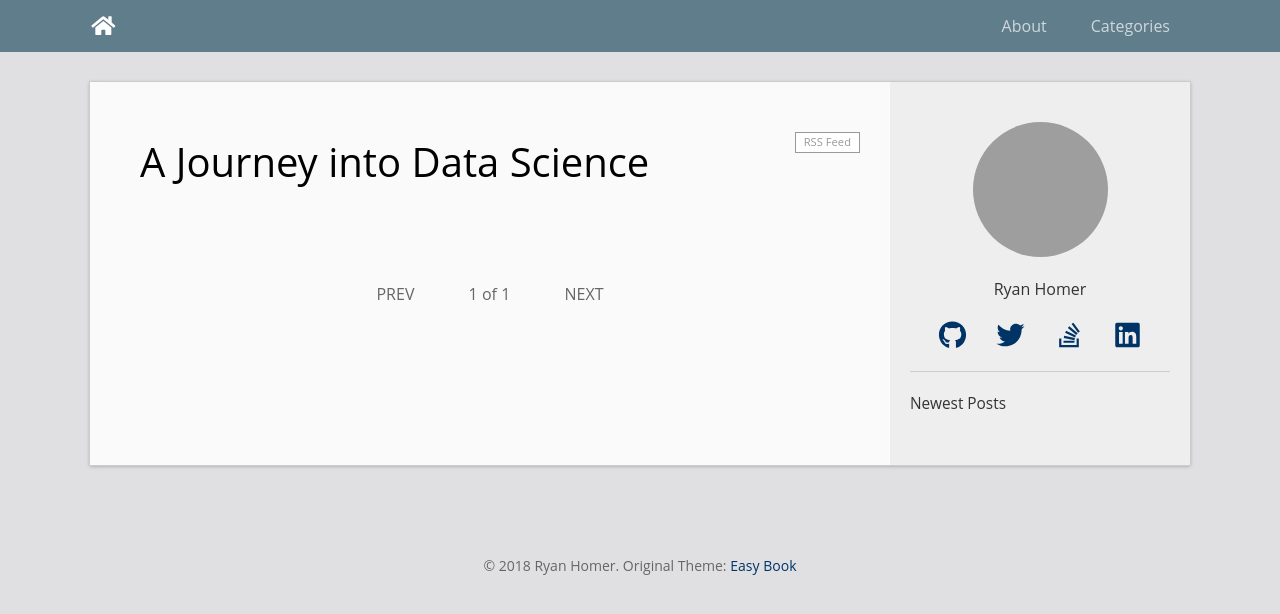
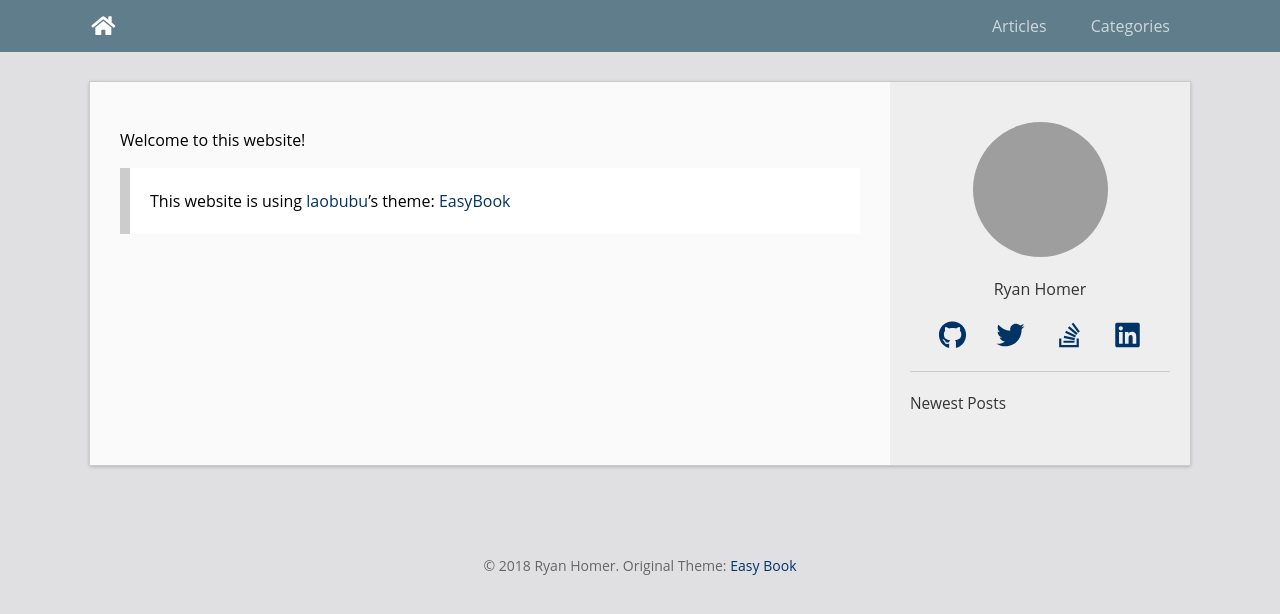
Before and after one commit to techrah/techrah.github.io, a Jekyll site: the page built from index.md, in a window 1280 px wide. Shown: the top 614 px of the page. Built offline with Jekyll 4.4.1, drawn with Linux system fonts in a browser that asks for light colours; nearby versions of some CDN libraries; the list of posts is cut into pages by our own code; grey boxes are pictures that could not be loaded.

Commit message:
Swap Articles and About pages

```diff
--- a/_config.yml
+++ b/_config.yml
@@ -27,7 +27,7 @@ excerpt_separator: <!--more-->
 
 header:
   links:             # Links on the header. Link to in-site page with a slash as prefix
-    About: /about/
+    Articles: /articles/
     Categories: /categories/
 
 permalink: /archivers/:title
@@ -38,7 +38,7 @@ plugins:
 
 # Build settings
 paginate: 5
-paginate_path: "page:num"
+paginate_path: "articles/page:num"
 
 highlighter: rouge
 markdown: kramdown
--- a/index.html
+++ b/articles/index.html
@@ -1,9 +1,11 @@
 ---
 layout: default
+title: Articles
+permalink: /articles/
 ---
 <div class="home">
   <a class="rss-link" href="{{ "/feed.xml" | prepend: site.baseurl }}">RSS Feed</a>
-  <h1 class="page-heading">{{ site.title }}</h1>
+  <h1 class="page-heading">{{ page.title }}</h1>
 
   <ul class="post-list">
     {% for post in paginator.posts %}
--- a/about.md
+++ b/index.md
@@ -1,7 +1,5 @@
 ---
-layout: page
-title: About
-permalink: /about/
+layout: default
 ---
 
 Welcome to this website!
```
